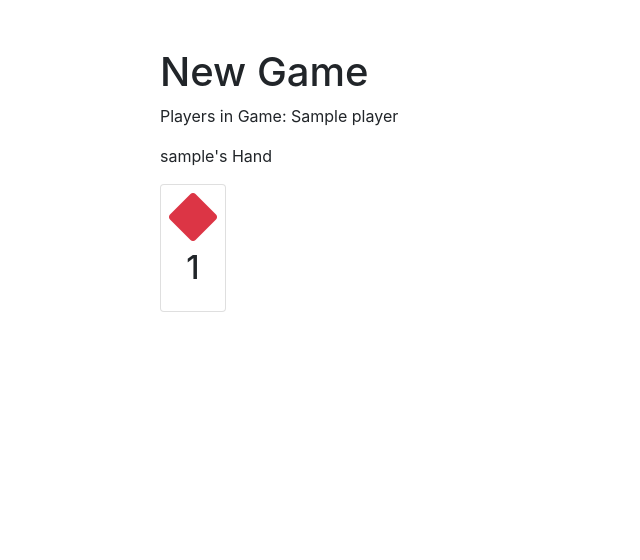
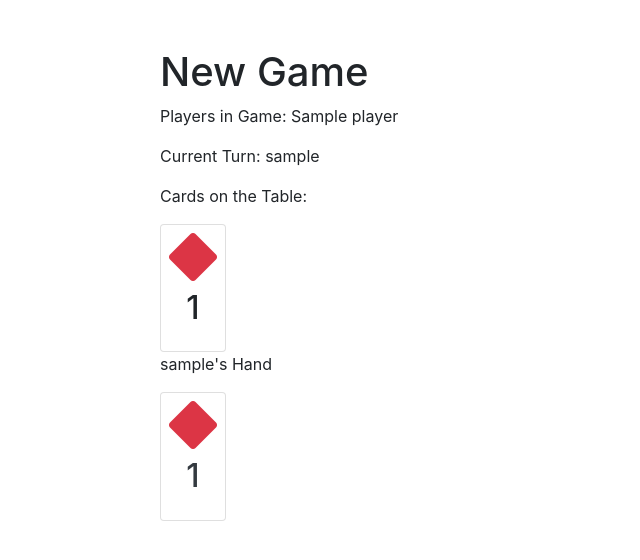
Before and after one commit to marisalenci/django_cards, a Django app: template cards/templates/play_game.html in a window 1280 px wide. Shown: the top 560 px of the page, without its empty margins (0-640 px from the left). Run offline with Django 3.2, Linux system fonts and the light colour scheme; tables that the repository leaves empty hold one stand-in row (values such as "Sample post"); the template is opened without the code that fills it: values that come from a table or form of the project are taken from there, most other values are stand-ins (such as "Sample title", 1, 10 or a date in 2020); some libraries are stand-ins or nearby versions.

Commit message:
play cards functionality

```diff
--- a/cards/models.py
+++ b/cards/models.py
@@ -1,3 +1,4 @@
+import random
 from django.contrib.auth.models import User
 from django.db import models
 
@@ -51,15 +52,36 @@ class Game(models.Model):
 
     players = models.ManyToManyField(User, blank=True)
     cards = models.ManyToManyField(Card, blank=True)
+    turn = models.ForeignKey(User, on_delete=models.CASCADE, blank=True, null=True,
+        related_name='turns')
 
     def shuffle(self):
         cards = Card.objects.all().order_by('?')
-        return cards
+        ids = list(Card.objects.values_list('id', flat=True))
+        random.shuffle(ids)
+        return ids
 
     def deal(self):
-        cards = self.shuffle()
-        group_1 = cards[:13]
-        group_2 = cards[13:26]
-        group_3 = cards[26:39]
-        group_4 = cards[39:52]
+        shuffled_cards = self.shuffle()
+        group_1 = Card.objects.filter(id__in=shuffled_cards[:13])
+        group_2 = Card.objects.filter(id__in=shuffled_cards[13:26])
+        group_3 = Card.objects.filter(id__in=shuffled_cards[26:39])
+        group_4 = Card.objects.filter(id__in=shuffled_cards[39:52])
         return group_1, group_2, group_3, group_4
+
+    def next_turn(self):
+        remaining_players = self.players.filter(id__gt=self.turn.id).order_by('id')
+        if remaining_players:
+            self.turn = remaining_players[0]
+        else:
+            self.turn = self.players.order_by('id')[0]
+        self.save()
+
+    def autoplay(self):
+        next_player_hand = self.turn.hand
+        next_player_cards = next_player_hand.cards.all()
+        card_to_play = next_player_cards.first()
+        self.cards.add(card_to_play)
+        next_player_hand.cards.remove(card_to_play)
+        next_player_hand.save()
+        self.next_turn()
--- a/cards/templates/play_game.html
+++ b/cards/templates/play_game.html
@@ -7,9 +7,10 @@
         <div class="w-75 mx-auto my-5">
             <h1>New Game</h1>
             <p>Players in Game: {% for player in players %}{{ player }} {% endfor %}</p>
-            <p>{{ hand }}</p>
+            <p>Current Turn: {{ game.turn }}</p>
+            <p>Cards on the Table:</p>
             <div class="d-flex flex-wrap">
-                {% for card in hand.cards.all %}
+                {% for card in game.cards.all %}
                     <div class="card p-2 mr-1">
                         {% if card.suit == 'diamonds' %}
                             <i class="fas fa-3x fa-diamond text-danger"></i>
@@ -24,6 +25,23 @@
                     </div>
                 {% endfor %}
             </div>
+            <p>{{ hand }}</p>
+            <div class="d-flex flex-wrap">
+                {% for card in hand.cards.all %}
+                    <a {% if game.turn == request.user %}href="{% url 'play-card' game_id=game.id card_id=card.id %}"{% endif %} class="card p-2 mr-1">
+                        {% if card.suit == 'diamonds' %}
+                            <i class="fas fa-3x fa-diamond text-danger"></i>
+                        {% elif card.suit == 'hearts' %}
+                            <i class="fas fa-3x fa-heart text-danger"></i>
+                        {% elif card.suit == 'spades' %}
+                            <i class="fas fa-3x fa-spade text-dark"></i>
+                        {% elif card.suit == 'clubs' %}
+                            <i class="fas fa-3x fa-club text-dark"></i>
+                        {% endif %}
+                        <span class="text-center h2 py-2 text-dark">{{ card.get_display_name }}</span>
+                    </a>
+                {% endfor %}
+            </div>
         </div>
     </body>
 </html>
--- a/django_cards/urls.py
+++ b/django_cards/urls.py
@@ -22,4 +22,5 @@ urlpatterns = [
     path('', views.home, name='home'),
     path('game/', views.create_game, name='game'),
     path('game/<game_id>', views.play_game, name='play-game'),
+    path('game/<game_id>/<card_id>', views.play_card, name='play-card'),
 ]
```
Also changed, not shown: cards/views.py (+34 -8 lines), cards/migrations/0005_game_turn.py (added).
